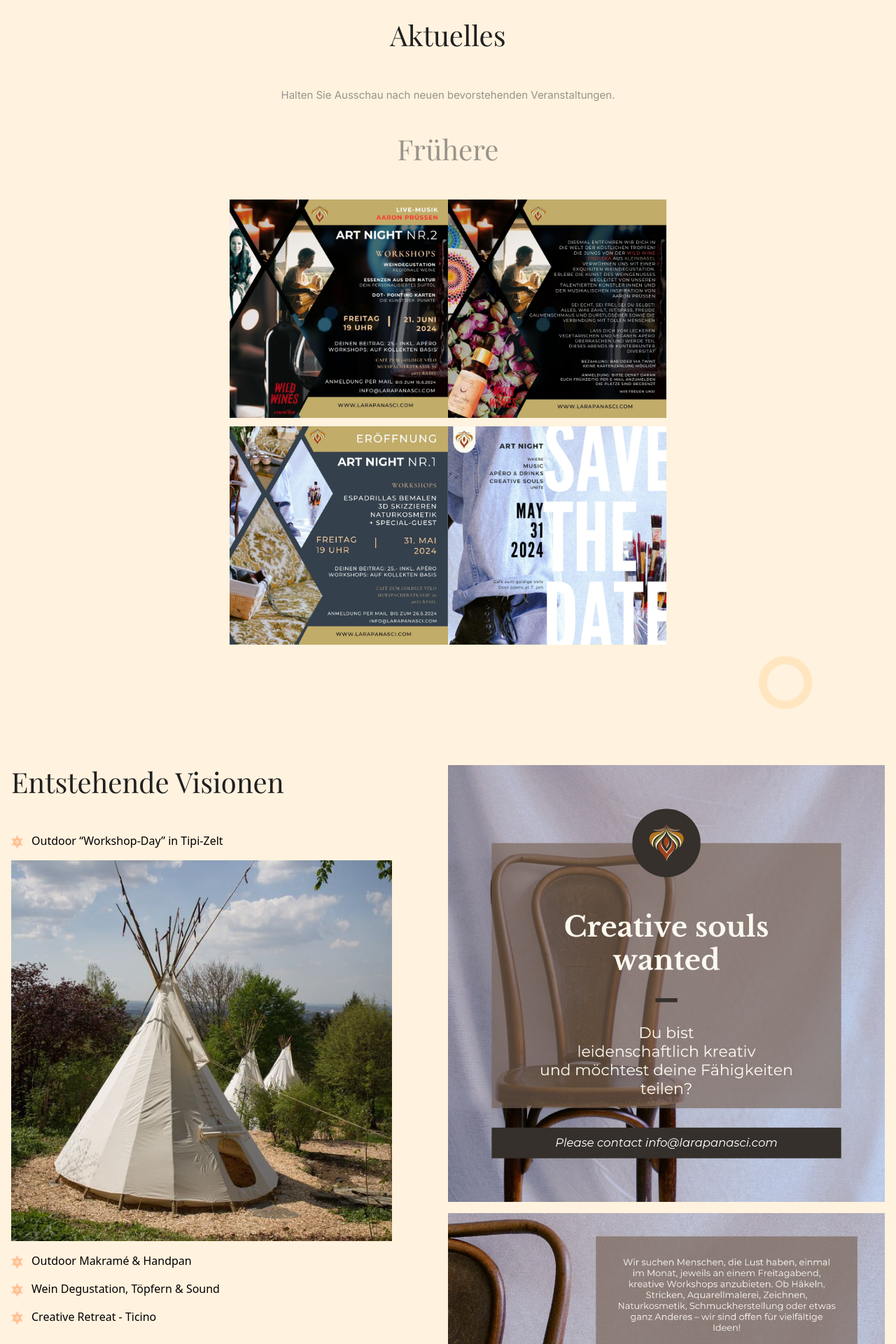
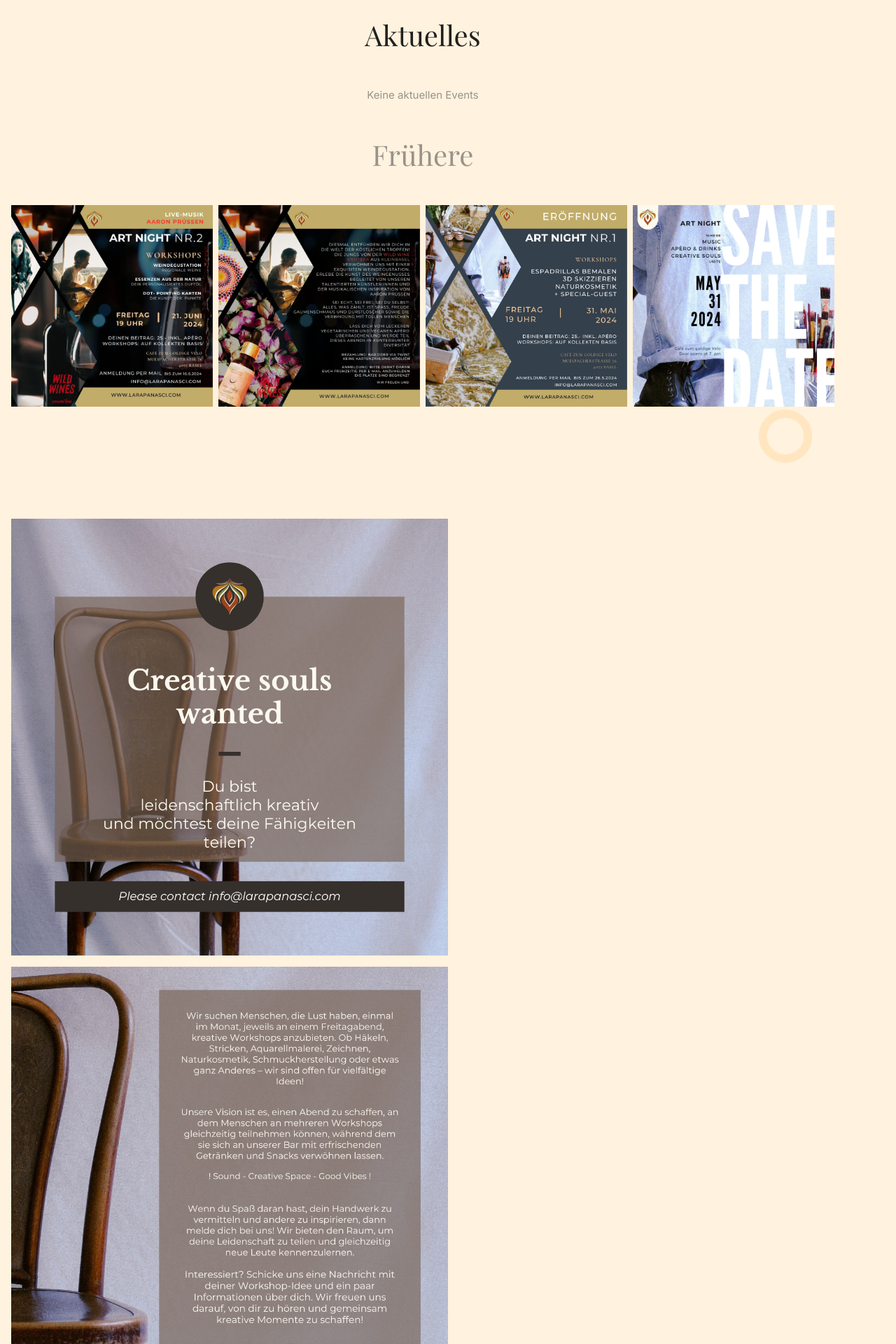
Before and after one commit to stefanahman/larapanasci.com, a React (Vite) app: page /events in a window 1280 px wide. Shown: the part 640-2560 px from the top of the page at 70% size. Built offline with nearby package versions, Linux system fonts and the light colour scheme.

Commit message:
Update events page

```diff
--- a/src/pages/events/components/Aktuelles.tsx
+++ b/src/pages/events/components/Aktuelles.tsx
@@ -1,6 +1,5 @@
 import React from 'react';
 
-import floral1 from '@/assets/floral-design1.svg'
 import round from '@/assets/round-2.png'
 
 import event3 from '@/assets/event-3.jpg'
@@ -14,17 +13,15 @@ export const Aktuelles = () => {
       <div className="container lg:flex">
         <div className="text-center lg:w-1 lg:text-left pb-10 lg:pb-0">
           <h2 className="text-center lg:pb-12 pb-12">Aktuelles</h2>
-          <p className="text-p-2 text-center pb-10 lg:w-1/2 mx-auto">
-            Halten Sie Ausschau nach neuen bevorstehenden Veranstaltungen.
+          <p className='text-p-2 mb-12 text-center'>
+            Keine aktuellen Events
           </p>
           <h2 className="text-center lg:pb-12 pb-12 text-p-2">Frühere</h2>
-          <div className="mx-auto pb-3 md:w-1/2" style={{display: 'flex', flexDirection: 'row', flexWrap: 'wrap'}}>
-            <img className="lg:w-1/2" src={event6} alt="event" />
-            <img className="lg:w-1/2" src={event7} alt="event" />
-          </div>
-          <div className="mx-auto pb-3 md:w-1/2" style={{display: 'flex', flexDirection: 'row', flexWrap: 'wrap'}}>
-            <img className="lg:w-1/2" src={event4} alt="event" />
-            <img className="lg:w-1/2" src={event3} alt="event" />
+          <div className='flex flex-row' style={{gap: 8, overflowX: 'auto'}}>
+            <img className="" style={{width: '18rem'}} src={event6} alt="event" />
+            <img className="" style={{width: '18rem'}} src={event7} alt="event" />
+            <img className="" style={{width: '18rem'}} src={event4} alt="event" />
+            <img className="" style={{width: '18rem'}} src={event3} alt="event" />
           </div>
         </div>
       </div>
--- a/src/pages/events/components/Visionen.tsx
+++ b/src/pages/events/components/Visionen.tsx
@@ -1,36 +1,14 @@
 import React from 'react';
 
-import floral1 from '@/assets/floral-design1.svg'
 import round from '@/assets/round-2.png'
 
 import event1 from '@/assets/event-1.jpg'
 import event2 from '@/assets/event-2.jpg'
-import event5 from '@/assets/event-5.jpg'
 
 export const Visionen = () => {
   return (
     <section style={{ backgroundImage: `url(${round})` }} className="bg-cream lg:py-20 md:py-16 px-4 py-14 bg-no-repeat bg-[90%_100%] bg-6">
       <div className="container lg:flex">
-        <div className="text-center lg:w-1/2 lg:text-left lg:pr-20 pb-10 lg:pb-0">
-          <h2 className="lg:pb-12 pb-12">Entstehende Visionen</h2>
-          <ul className="space-y-4 lg:pb-0 pb-0">
-            <li className="flex items-start"><img className="pt-1 pr-3" src={floral1} alt="icon-floral" />
-              Outdoor “Workshop-Day” in Tipi-Zelt <br/>
-            </li>
-            <li className="flex items-start">
-              <img className="mx-auto" src={event5} alt="event" />
-            </li>
-            <li className="flex items-start"><img className="pt-1 pr-3" src={floral1} alt="icon-floral" />
-              Outdoor Makramé & Handpan
-            </li>
-            <li className="flex items-start"><img className="pt-1 pr-3" src={floral1} alt="icon-floral" />
-              Wein Degustation, Töpfern & Sound
-            </li>
-            <li className="flex items-start"><img className="pt-1 pr-3" src={floral1} alt="icon-floral" />
-              Creative Retreat - Ticino
-            </li>
-          </ul>
-        </div>
         <div className="lg:w-1/2 lg:pb-0 pb-0 space-y-4">
           <img className="mx-auto" src={event1} alt="event" />
           <img className="mx-auto" src={event2} alt="event" />
```
